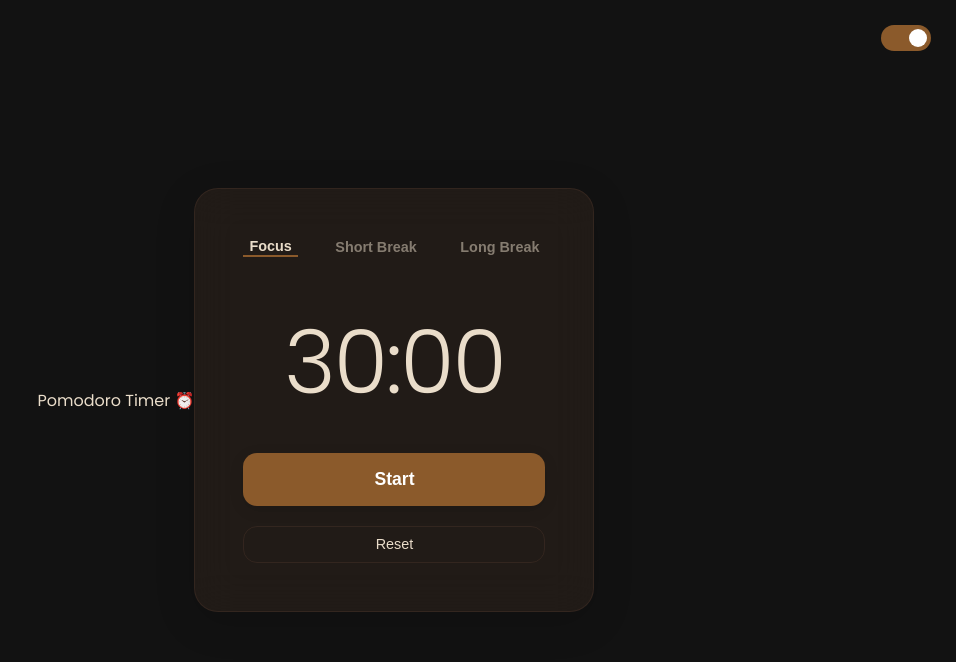
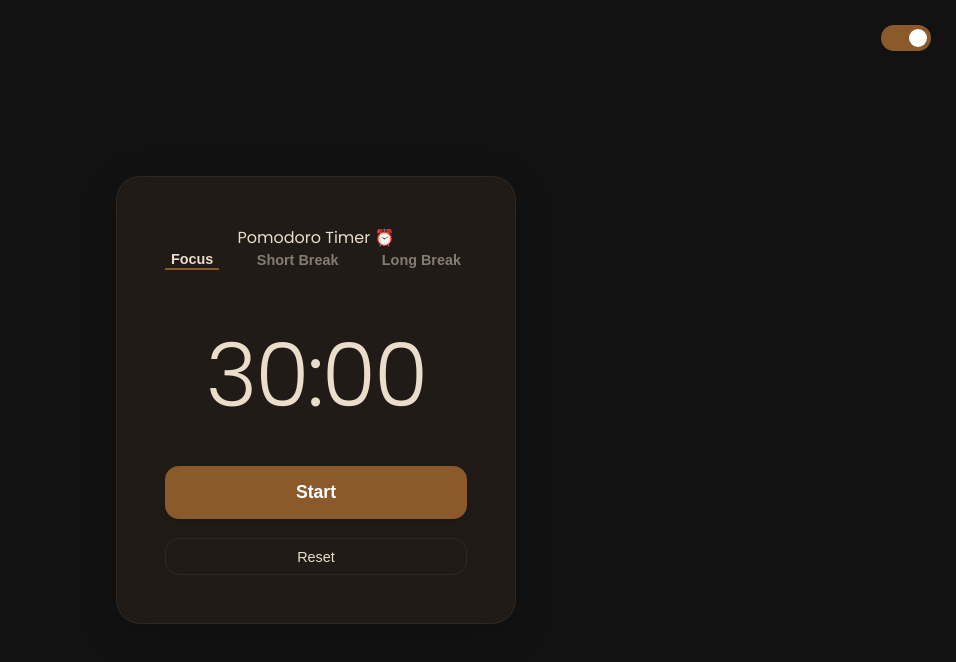
Before and after one commit to SUYASHADITYA919/pomodoro, a React (Vite) app: page / in a window 1280 px wide. Shown: the top 662 px of the page, without its empty margins (324-1280 px from the left). Built offline with nearby package versions, Linux system fonts and the light colour scheme; the HTML template or start-up script is replaced by a standard one.

Commit message:
Update App.jsx

```diff
--- a/src/App.jsx
+++ b/src/App.jsx
@@ -68,7 +68,6 @@ function App() {
 
   return (
     <div className="app-root">
-      Pomodoro Timer ⏰
       <div className="theme-toggle-container">
         <label className="switch">
           <input
@@ -81,6 +80,7 @@ function App() {
       </div>
 
       <main className="glass-container">
+        Pomodoro Timer ⏰
         <div className="mode-switcher">
           {modes.map((mode, index) => (
             <button
```
